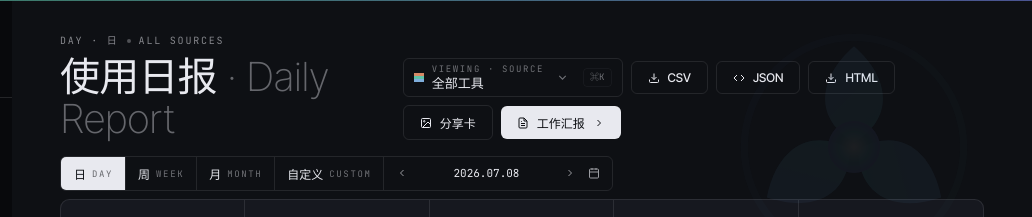
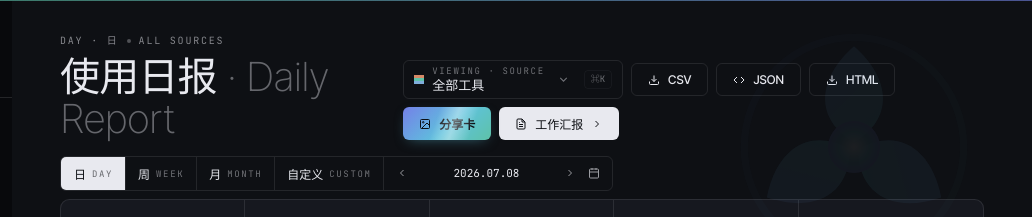
Before and after one commit to yaowen51888-rich/lumencode, a website with bundled scripts: page public/index.html in a window 1280 px wide. Shown: the top 217 px of the page, 248-1280 px from the left. Built offline with nearby package versions, Linux system fonts and the light colour scheme; files whose address does not match are found by name.

Commit message:
feat(ui): 分享卡按钮改 aurora 渐变 + 扫光，提升 CTA 醒目度
btn-outline → btn-aurora：135° 紫青绿渐变 + 深字 + 青色光晕 + 2.8s 扫光动画
（prefers-reduced-motion 自动关闭扫光）

```diff
--- a/public/index.html
+++ b/public/index.html
@@ -180,7 +180,7 @@
               <button class="btn btn-outline" @click="exportCSV()"><svg width="12" height="12" viewBox="0 0 24 24" fill="none" stroke="currentColor" stroke-width="2"><path d="M21 15v4a2 2 0 0 1-2 2H5a2 2 0 0 1-2-2v-4"/><polyline points="7 10 12 15 17 10"/><line x1="12" y1="15" x2="12" y2="3"/></svg> CSV</button>
               <button class="btn btn-outline" @click="exportJSON()"><svg width="12" height="12" viewBox="0 0 24 24" fill="none" stroke="currentColor" stroke-width="2"><polyline points="16 18 22 12 16 6"/><polyline points="8 6 2 12 8 18"/></svg> JSON</button>
               <button class="btn btn-outline" @click="exportHTML()"><svg width="12" height="12" viewBox="0 0 24 24" fill="none" stroke="currentColor" stroke-width="2"><path d="M21 15v4a2 2 0 0 1-2 2H5a2 2 0 0 1-2-2v-4"/><polyline points="7 10 12 15 17 10"/><line x1="12" y1="15" x2="12" y2="3"/></svg> HTML</button>
-              <button class="btn btn-outline" @click="openShareCardModal()" title="生成分享卡 PNG">
+              <button class="btn btn-aurora" @click="openShareCardModal()" title="生成分享卡 PNG">
                 <svg width="12" height="12" viewBox="0 0 24 24" fill="none" stroke="currentColor" stroke-width="2"><rect x="3" y="3" width="18" height="18" rx="2" ry="2"/><circle cx="8.5" cy="8.5" r="1.5"/><polyline points="21 15 16 10 5 21"/></svg>
                 分享卡
               </button>
--- a/public/style.css
+++ b/public/style.css
@@ -681,6 +681,34 @@ input, textarea { font-family: inherit; color: inherit; }
   color: var(--foreground);
 }
 .btn-outline:hover { border-color: var(--foreground); background: var(--ink-8); }
+/* 分享卡 CTA：aurora 渐变 + 扫光，增长入口需醒目 */
+.btn-aurora {
+  position: relative;
+  background: linear-gradient(135deg, #7480e8, #5ec2dc 55%, #5ec2a8);
+  color: #0b0f14;
+  font-weight: 600;
+  border: none;
+  overflow: hidden;
+  box-shadow: 0 4px 14px -6px rgba(94,194,220,0.55);
+}
+.btn-aurora::before {
+  content: "";
+  position: absolute; inset: 0;
+  background: linear-gradient(110deg, transparent 30%, rgba(255,255,255,0.4) 50%, transparent 70%);
+  transform: translateX(-100%);
+  animation: btn-aurora-sweep 2.8s ease-in-out infinite;
+}
+.btn-aurora:hover {
+  filter: brightness(1.1);
+  box-shadow: 0 6px 20px -6px rgba(94,194,220,0.85);
+}
+@keyframes btn-aurora-sweep {
+  0%, 55% { transform: translateX(-100%); }
+  100% { transform: translateX(100%); }
+}
+@media (prefers-reduced-motion: reduce) {
+  .btn-aurora::before { animation: none; }
+}
 .btn:disabled { opacity: 0.55; cursor: not-allowed; }
 .btn-ghost {
   padding: 6px 10px;
```
